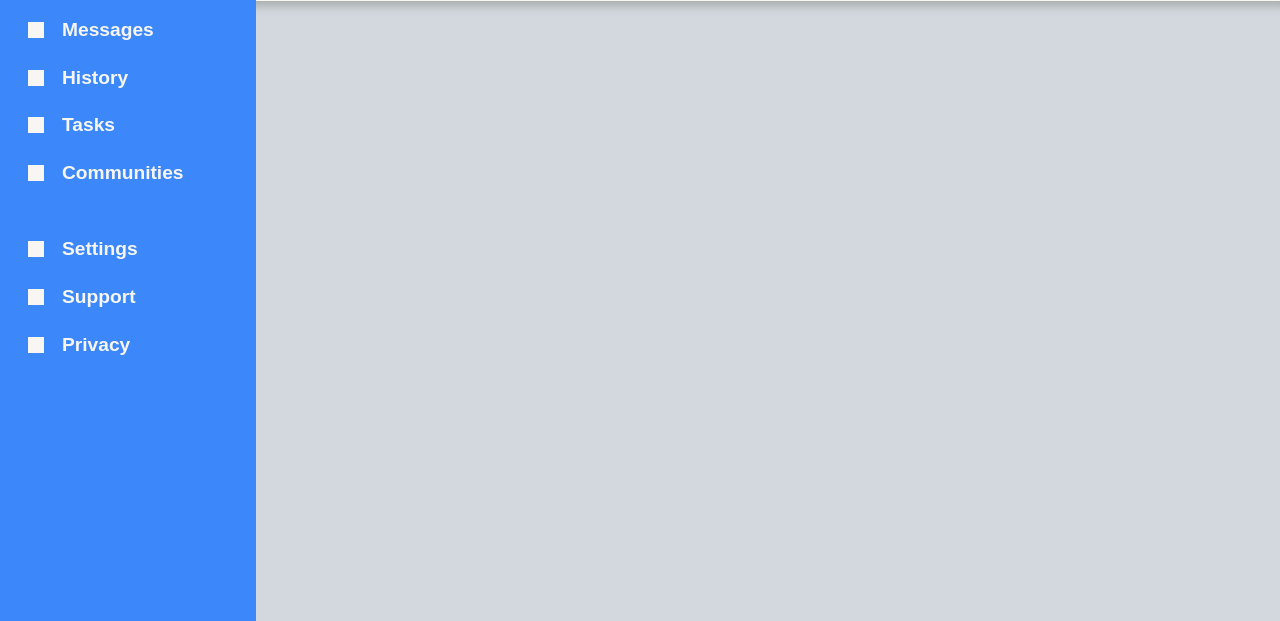
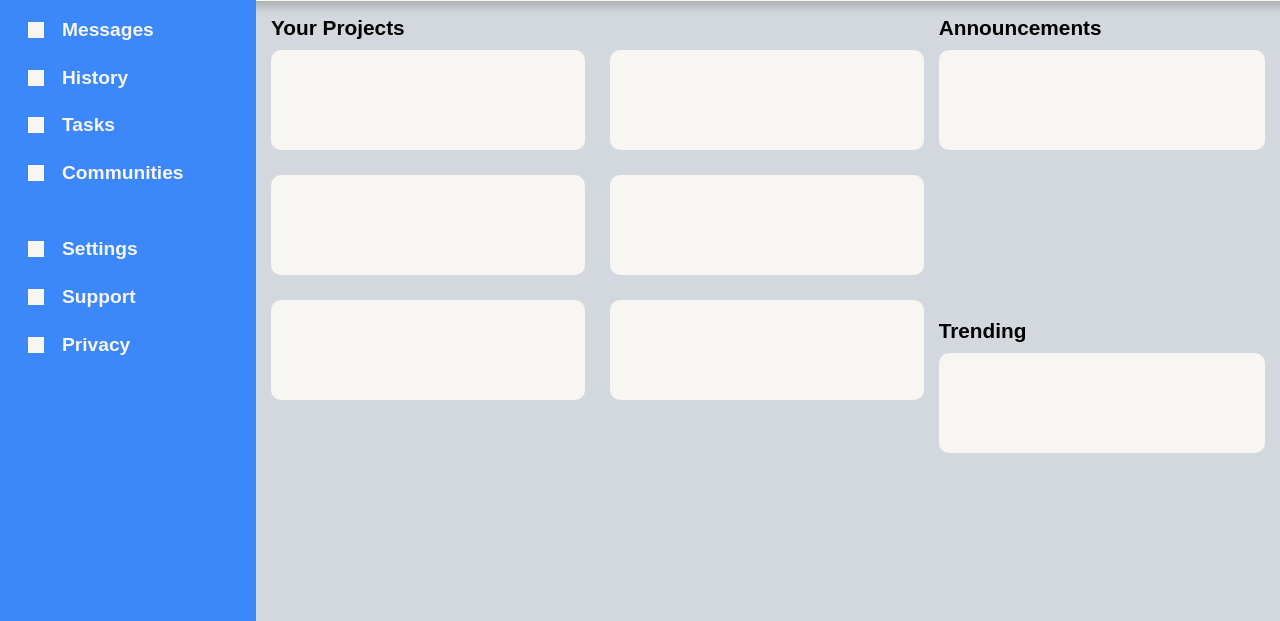
Before and after one commit to karolbrol/odin-admin-dashboard, a plain HTML site: page index.html in a window 1280 px wide. Shown: the part 179-800 px from the top of the page. Drawn offline with Linux system fonts and the light colour scheme.

Commit message:
Lay out main

```diff
--- a/index.html
+++ b/index.html
@@ -94,6 +94,25 @@
         </div>
     </header>
     <main>
+        <div class="projects">
+            <h1>Your Projects</h1>
+            <div class="card-container">
+                <div class="card"></div>
+                <div class="card"></div>
+                <div class="card"></div>
+                <div class="card"></div>
+                <div class="card"></div>
+                <div class="card"></div>
+            </div>
+        </div>
+        <div class="announcements">
+            <h1>Announcements</h1>
+            <div class="card"></div>
+        </div>
+        <div class="trending">
+            <h1>Trending</h1>
+            <div class="card"></div>
+        </div>
 
     </main>
 
--- a/style.css
+++ b/style.css
@@ -179,4 +179,29 @@ header {
 main {
     grid-area: main;
     box-shadow:inset 0px 15px 10px -10px var(--clr-shadow);
+    display: grid;
+    grid-template: auto auto / 2fr 1fr;
+    padding: 15px;
+    gap: 15px;
 }
+
+main h1 {
+    font-size: 1.3rem;
+    margin-bottom: 10px;
+}
+
+.projects {
+    grid-row: 1 / -1;
+}
+
+.card-container {
+    display: grid;
+    gap: 25px;
+    grid-template-columns: repeat(auto-fill, minmax(250px, 1fr));
+}
+
+.card {
+    background-color: var(--clr-white);
+    min-height: 100px;
+    border-radius: 10px;
+}
```
